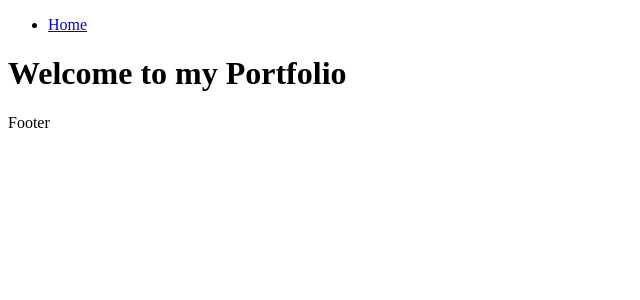
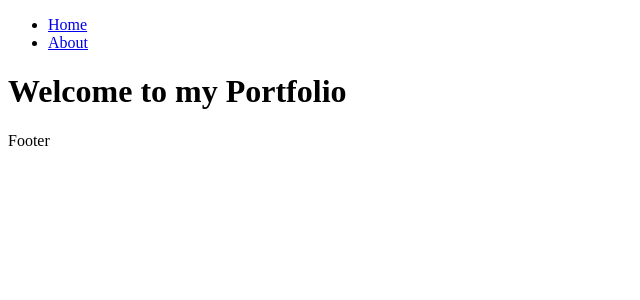
Before and after one commit to mattbertrand/mb-portfolio-client, a React (Create React App) app: page / in a window 1280 px wide. Shown: the top 300 px of the page, without its empty margins (0-640 px from the left). Built offline with nearby package versions, Linux system fonts and the light colour scheme.

Commit message:
created route for About Page and added link to NavBar

```diff
--- a/src/App.js
+++ b/src/App.js
@@ -3,7 +3,9 @@
 import NavBar from './components/NavBar'
 import Footer from './components/Footer'
 import Home from './components/Home'
+import About from './components/About'
 import ErrorPage from './components/ErrorPage'
+
 
 class App extends Component {
   render() {
@@ -12,6 +14,7 @@
         <NavBar />
         <Switch>
           <Route exact path="/" component={ Home } />
+          <Route exact path="/about" component={ About } />
           <Route  component={ ErrorPage } />
         </Switch>
         <Footer />
--- a/src/components/NavBar.js
+++ b/src/components/NavBar.js
@@ -7,6 +7,7 @@
             <div>
                 <ul>
                     <li><Link to="/">Home</Link></li>
+                    <li><Link to="/about">About</Link></li>
                 </ul>
             </div>
         )
```
